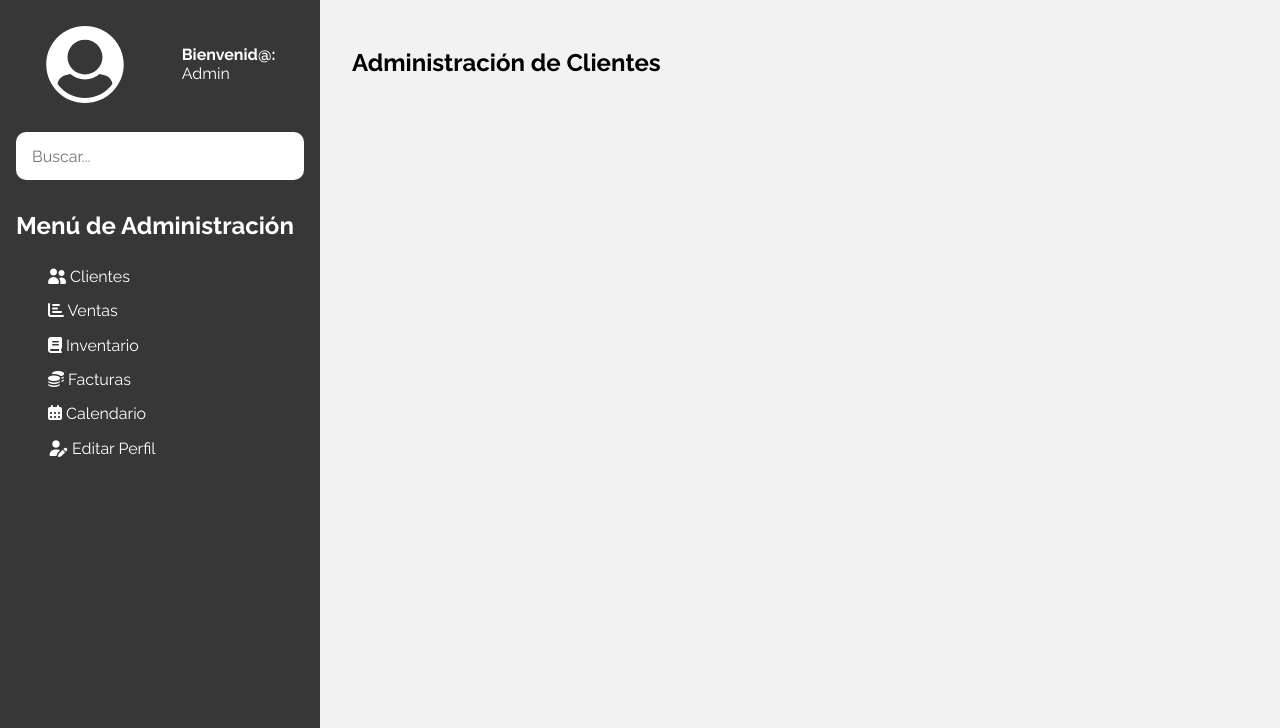
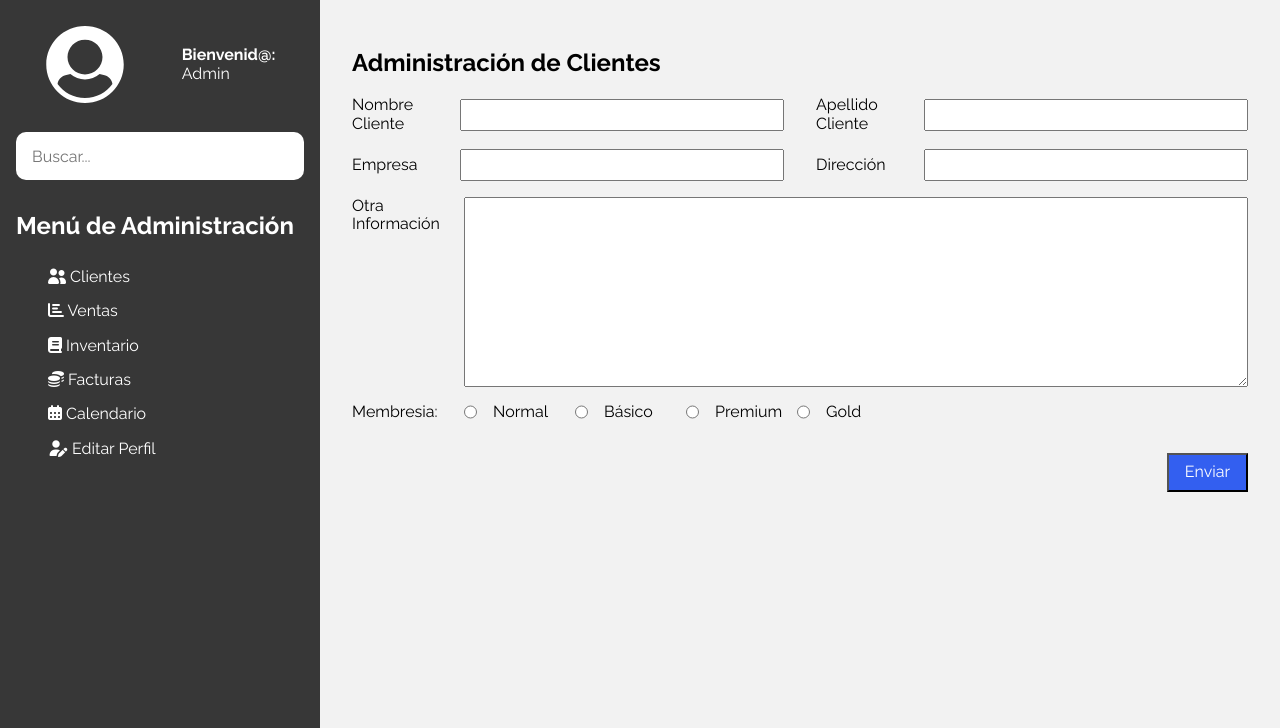
Before and after one commit to ojedam13/AdminFlex, a website: page index.html in a window 1280 px wide. Shown: the part 72-800 px from the top of the page. Drawn offline with nearby package versions, Linux system fonts and the light colour scheme.

Commit message:
creando formularios

```diff
--- a/index.html
+++ b/index.html
@@ -170,7 +170,50 @@
             </aside>
             <div class="contenido">
                 <h2 class="encabezado">Administración de Clientes</h2>
+                <form action="#" class="formulario">
+                    <div class="campo">
+                        <label for="nombre">Nombre Cliente</label>
+                        <input type="text" id="nombre">
+                    </div>
+                    <div class="campo">
+                        <label for="nombre">Apellido Cliente</label>
+                        <input type="text" id="nombre">
+                    </div>
+                    <div class="campo">
+                        <label for="nombre">Empresa</label>
+                        <input type="text" id="nombre">
+                    </div>
+                    <div class="campo">
+                        <label for="nombre">Dirección</label>
+                        <input type="text" id="nombre">
+                    </div>
+                    <div class="campo expandir">
+                        <label for="nombre">Otra Información</label>
+                        <textarea name="" id="" cols="30" rows="10"></textarea>
+                    </div>
+                    <div class="campo expandir">
+                        <label>Membresia:</label>
 
+                    <div class="opciones">
+
+                        <input type="radio" id="normal" name="contact" value="normal">
+                        <label for="normal">Normal</label>
+
+                        <input type="radio" id="basico" name="contact" value="basico">
+                        <label for="basico">Básico</label>
+
+                        <input type="radio" id="premium" name="contact" value="premium">
+                        <label for="premium">Premium</label>
+
+                        <input type="radio" id="gold" name="contact" value="gold">
+                        <label for="gold">Gold</label>
+                    </div>
+                    </div>
+                    <div class="campo enviar expandir">
+                        <input type="submit" class="boton" value="Enviar">
+                    </div>
+
+                </form>
             </div>
         </main>
     </div>
--- a/scss/_custom.scss
+++ b/scss/_custom.scss
@@ -210,3 +210,53 @@ img {
     flex: 1;
     padding: 2rem;
 }
+
+.formulario{
+    display: flex;
+    flex-wrap: wrap;
+    justify-content: space-between;
+
+    .campo{
+        flex: 0 0 100%;
+        @include tablet{
+            flex: 0 0 calc(50% - 1rem);
+        }
+        display: flex;
+        margin-bottom: 1rem;
+        align-items: center;
+
+        &.expandir {
+            flex: 0 0 calc(100%);
+            align-items: flex-start;
+            label{
+                 flex: 0 0 12.5%;
+            }
+            textarea{
+                 flex: 1;
+            }
+        }
+        label {
+            flex: 0 0 25%;
+        }
+        input[type="text"]{
+             flex: 0 0 75%;
+             height: 2rem;
+        }
+        .opciones{
+            display: flex;
+            flex: 1;
+
+            label{
+                padding-left: 1rem;
+            }
+        }
+
+        &.enviar{
+            display: flex;
+            justify-content: flex-end;
+            .boton{
+                @include boton($principal);
+            }
+        }
+    }
+}
--- a/scss/_mixins.scss
+++ b/scss/_mixins.scss
@@ -2,12 +2,17 @@
 
 @mixin boton($color) {
     background-color: $color;
-    padding: .8rem 1rem;
+    padding: .5rem 1rem;
     margin-top: 1rem;
     display: block;
     text-align: center;
     color: $blanco;
     text-decoration: none;
+    transition: background-color .3s ease;
+    &:hover{
+        cursor: pointer;
+        background-color: darken ($color, 10);
+    }
 
 }
 
```
Also changed, not shown: css/app.css.
